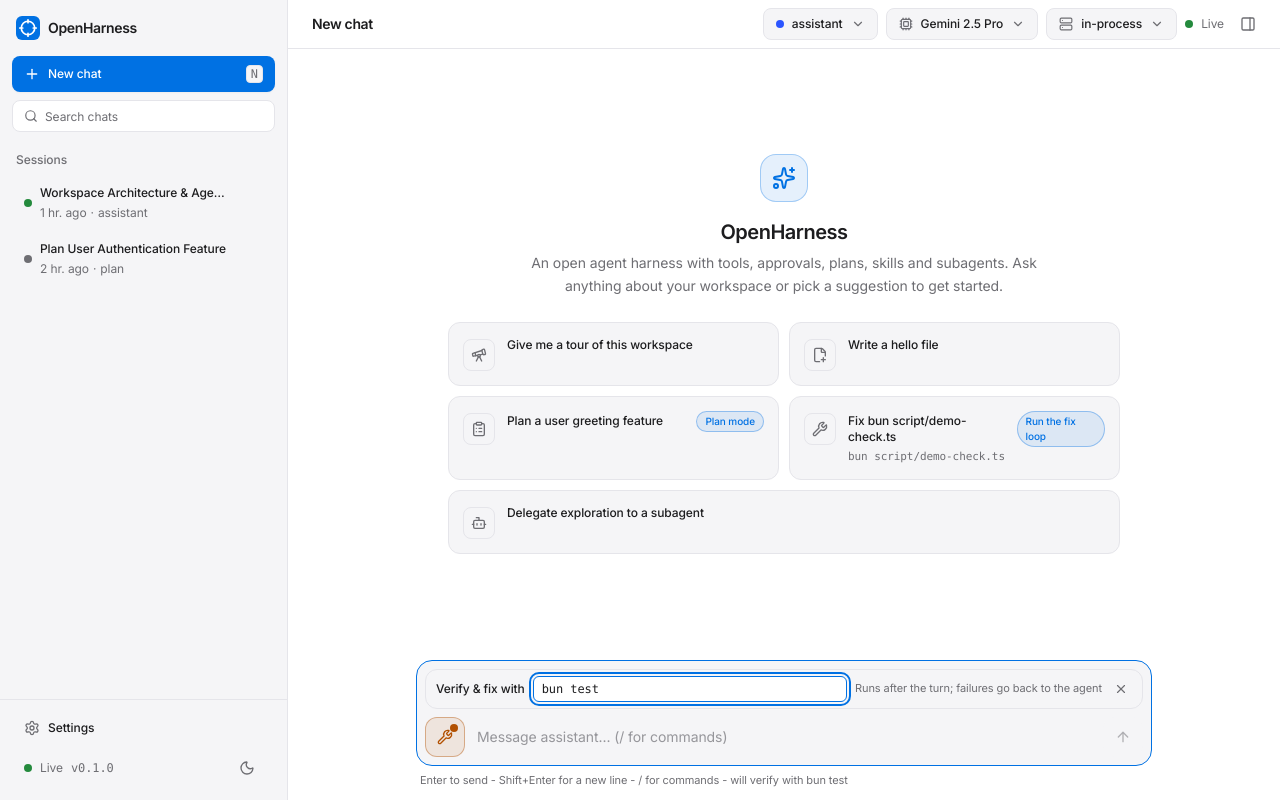
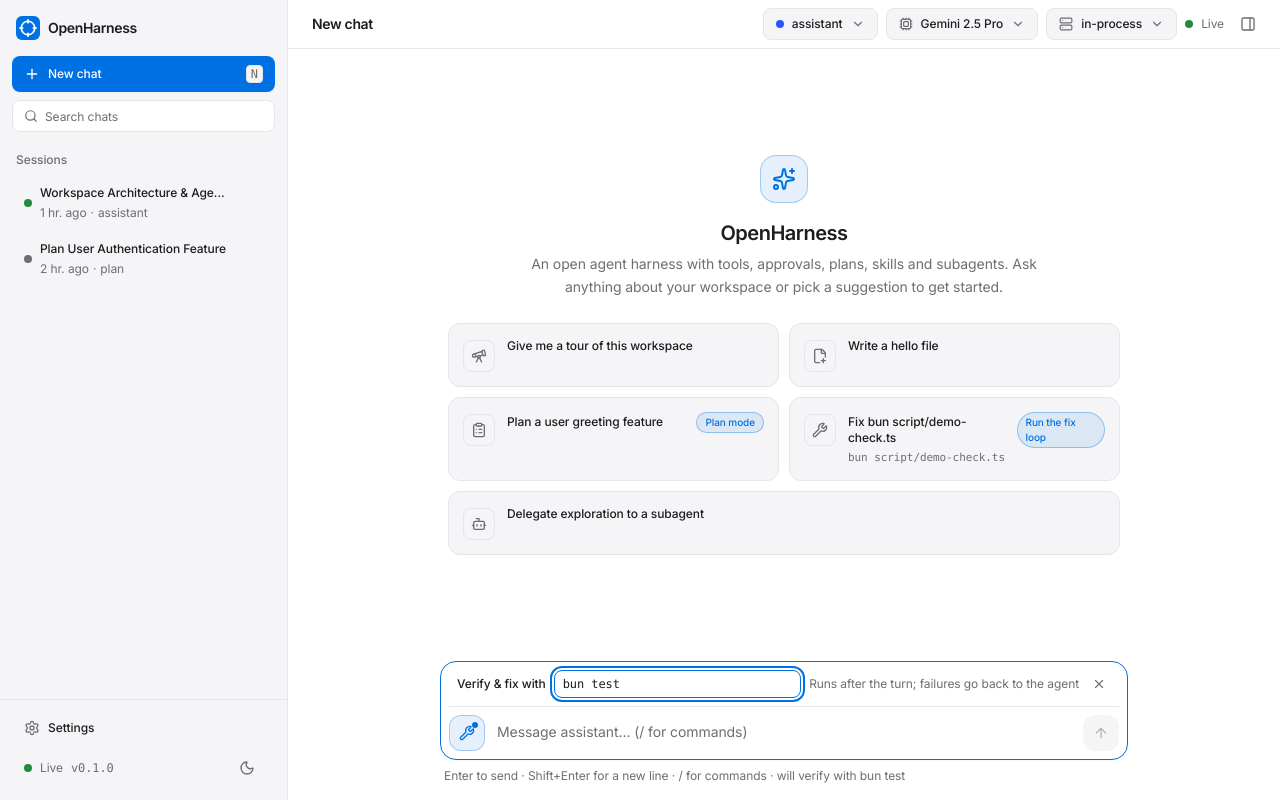
Before and after one commit to nihald2000/OpenHarness, a React (Vite) app: page / in a window 1280 px wide. Both pictures are taken after a click on the button 445 px from the left and 736 px from the top of the page. Built offline with nearby package versions, Linux system fonts and the light colour scheme.

Commit message:
style(phase-6): refine composer, usage/checkpoints popovers, and permission prompt

```diff
--- a/src/components/composer.tsx
+++ b/src/components/composer.tsx
@@ -206,14 +206,14 @@
       : undefined;
 
   return (
-    <div className="mx-auto w-full max-w-3xl px-4 pb-3">
+    <div className="mx-auto w-full max-w-[720px] px-4 pb-4">
       <div className="relative">
         {slashOpen && (
           <div
             id={slashListboxId}
             role="listbox"
             aria-label="Slash commands"
-            className="absolute bottom-full left-0 right-0 z-30 mb-2 max-h-64 overflow-y-auto rounded-xl border border-border bg-elev p-1.5 shadow-xl shadow-black/25 animate-fade-in"
+            className="absolute bottom-full left-0 right-0 z-30 mb-2 max-h-64 overflow-y-auto rounded-xl border border-border bg-bg p-1 shadow-menu animate-fade-in"
           >
             {matchingCommands.map((cmd, idx) => {
               const isSelected = idx === slashIndex;
@@ -228,8 +228,8 @@
                     e.preventDefault();
                     pickCommand(cmd);
                   }}
-                  className={`flex cursor-pointer items-center justify-between gap-3 rounded-lg px-2.5 py-2 text-xs ${
-                    isSelected ? "bg-hover text-fg" : "text-fg hover:bg-hover/60"
+                  className={`flex cursor-pointer items-center justify-between gap-3 rounded-lg px-3 py-2 text-xs transition-colors duration-150 ease-out ${
+                    isSelected ? "bg-hover text-fg" : "text-fg hover:bg-hover/70"
                   }`}
                 >
                   <div className="flex min-w-0 items-center gap-2">
@@ -245,7 +245,7 @@
                     )}
                   </div>
                   {cmd.agent && (
-                    <span className="shrink-0 font-mono text-[10px] text-muted">
+                    <span className="shrink-0 font-mono text-xs text-muted">
                       {cmd.agent}
                     </span>
                   )}
@@ -256,12 +256,12 @@
         )}
 
         <div
-          className={`rounded-2xl border bg-elev p-2 transition-colors focus-within:border-accent ${
-            verifyEnabled ? "border-warning/50" : "border-border"
-          } ${disabled ? "opacity-40 pointer-events-none" : ""}`}
+          className={`rounded-2xl border border-border bg-elev p-2 shadow-card transition-colors duration-150 ease-out focus-within:border-accent focus-within:bg-bg ${
+            disabled ? "opacity-40 pointer-events-none" : ""
+          }`}
         >
           {verifyEnabled && (
-            <div className="mb-2 flex flex-wrap items-center gap-2 rounded-xl border border-border bg-subtle px-2.5 py-1.5 text-xs">
+            <div className="mb-2 flex flex-wrap items-center gap-2 border-b border-border px-2 pb-2 text-xs">
               <span className="font-medium text-fg">Verify &amp; fix with</span>
               <input
                 ref={verifyInputRef}
@@ -280,14 +280,14 @@
                 }}
                 placeholder="bun test"
                 aria-label="Verify and fix command"
-                className="min-w-[10rem] flex-1 rounded-md border border-border bg-bg px-2 py-1 font-mono text-xs text-fg placeholder:text-muted/70 focus-visible:border-accent"
+                className="h-7 min-w-[10rem] flex-1 rounded-lg border border-border bg-bg px-2 font-mono text-xs text-fg placeholder:text-muted focus-visible:border-accent"
               />
               {trimmedCmd ? (
-                <span className="text-[11px] text-muted">
+                <span className="text-xs text-muted">
                   Runs after the turn; failures go back to the agent
                 </span>
               ) : (
-                <span className="text-[11px] font-medium text-warning">
+                <span className="text-xs font-medium text-warning">
                   Enter a command to enable
                 </span>
               )}
@@ -296,7 +296,7 @@
                 onClick={() => updateVerifyEnabled(false)}
                 aria-label="Disable verify and fix"
                 title="Disable verify and fix"
-                className="rounded-md p-1 text-muted hover:bg-hover hover:text-fg"
+                className="touch-target inline-flex size-6 items-center justify-center rounded-lg text-muted transition-colors duration-150 ease-out hover:bg-hover hover:text-fg"
               >
                 <X className="size-3.5" aria-hidden="true" />
               </button>
@@ -316,16 +316,16 @@
               aria-label="Verify & fix toggle"
               title="Verify & fix toggle"
               aria-pressed={verifyEnabled}
-              className={`relative inline-flex size-10 shrink-0 items-center justify-center rounded-xl border transition-colors ${
+              className={`touch-target relative inline-flex size-9 shrink-0 items-center justify-center rounded-xl border transition-colors duration-150 ease-out ${
                 verifyEnabled
-                  ? "border-warning/40 bg-warning/10 text-warning"
+                  ? "border-accent/30 bg-accent/10 text-accent"
                   : "border-transparent text-muted hover:bg-hover hover:text-fg"
               }`}
             >
               <Wrench className="size-4" aria-hidden="true" />
               {verifyEnabled && trimmedCmd && (
                 <span
-                  className="absolute top-1.5 right-1.5 size-2 rounded-full bg-warning"
+                  className="absolute top-1.5 right-1.5 size-1.5 rounded-full bg-accent"
                   aria-hidden="true"
                 />
               )}
@@ -345,7 +345,7 @@
               aria-expanded={slashOpen}
               aria-controls={slashOpen ? slashListboxId : undefined}
               aria-activedescendant={activeCmdId}
-              className="max-h-60 min-h-[2.5rem] flex-1 resize-none bg-transparent py-2 px-1 text-[14px] leading-6 text-fg placeholder:text-muted/70 focus:outline-none"
+              className="max-h-60 min-h-[2.25rem] flex-1 resize-none bg-transparent py-1.5 px-1 text-sm leading-normal text-fg placeholder:text-muted focus:outline-none"
             />
 
             {active ? (
@@ -355,13 +355,13 @@
                 disabled={stopping}
                 aria-label="Stop"
                 title="Stop"
-                className="inline-flex size-10 shrink-0 items-center justify-center rounded-xl bg-danger/15 text-danger transition-colors hover:bg-danger/25 disabled:opacity-40"
+                className="touch-target inline-flex size-9 shrink-0 items-center justify-center rounded-xl bg-danger/15 text-danger transition-colors duration-150 ease-out hover:bg-danger/25 disabled:opacity-40"
               >
                 {stopping ? (
                   <Spinner className="size-4" />
                 ) : (
                   <Square
-                    className="size-4 fill-current"
+                    className="size-3.5 fill-current"
                     aria-hidden="true"
                   />
                 )}
@@ -373,10 +373,10 @@
                 disabled={!canSend}
                 aria-label="Send message"
                 title="Send message"
-                className={`inline-flex size-10 shrink-0 items-center justify-center rounded-xl transition-colors ${
+                className={`touch-target inline-flex size-9 shrink-0 items-center justify-center rounded-xl transition-colors duration-150 ease-out ${
                   canSend
                     ? "bg-accent text-accent-fg hover:bg-accent-strong"
-                    : "bg-subtle text-muted opacity-50 pointer-events-none"
+                    : "bg-hover text-muted opacity-50 pointer-events-none"
                 }`}
               >
                 {sending ? (
@@ -389,11 +389,11 @@
           </div>
         </div>
 
-        <div className="mt-1.5 hidden md:flex items-center justify-between px-1 text-[11px] text-muted">
+        <div className="mt-2 hidden md:flex items-center justify-between px-1 text-xs text-muted">
           <span>
-            Enter to send - Shift+Enter for a new line - / for commands
+            Enter to send · Shift+Enter for a new line · / for commands
             {verifyEnabled && trimmedCmd
-              ? ` - will verify with ${trimmedCmd}`
+              ? ` · will verify with ${trimmedCmd}`
               : ""}
           </span>
           {isPlanMode && <span>plan mode is read-only</span>}
--- a/src/components/permission-prompt.tsx
+++ b/src/components/permission-prompt.tsx
@@ -40,9 +40,9 @@
       role="alertdialog"
       aria-labelledby="oh-perm-title"
       aria-describedby="oh-perm-desc"
-      className="mx-auto w-full max-w-3xl px-4 pb-2 animate-fade-in"
+      className="mx-auto w-full max-w-[720px] px-4 pb-2 animate-fade-in"
     >
-      <div className="rounded-xl border border-warning/50 bg-elev p-3.5 shadow-xl shadow-black/25">
+      <div className="overflow-hidden rounded-xl border border-warning/35 bg-elev p-4 shadow-card">
         <div className="flex flex-wrap items-start justify-between gap-2">
           <div className="flex items-center gap-2">
             <ShieldAlert
@@ -59,17 +59,17 @@
           )}
         </div>
 
-        <div id="oh-perm-desc" className="mt-2 space-y-1.5 text-xs text-muted">
+        <div id="oh-perm-desc" className="mt-2 space-y-2 text-xs text-muted">
           {current.pattern && (
-            <div className="flex items-center gap-1.5">
+            <div className="flex items-center gap-2">
               <span>Pattern:</span>
-              <code className="rounded border border-border bg-code px-1.5 py-0.5 font-mono text-[11px] text-fg">
+              <code className="rounded border border-border bg-code px-2 py-0.5 font-mono text-xs text-fg">
                 {current.pattern}
               </code>
             </div>
           )}
           {metaInput !== undefined && (
-            <pre className="max-h-32 overflow-auto rounded-lg border border-border bg-code p-2 font-mono text-[11px] text-fg whitespace-pre-wrap">
+            <pre className="max-h-32 overflow-auto rounded-lg bg-code p-3 font-mono text-xs text-fg whitespace-pre-wrap">
               {stringify(metaInput)}
             </pre>
           )}
@@ -80,7 +80,7 @@
             type="button"
             disabled={busy !== null}
             onClick={() => handleReply("reject")}
-            className="inline-flex h-8 items-center gap-1.5 rounded-lg border border-danger/40 bg-danger/10 px-3 text-xs font-medium text-danger transition-colors hover:bg-danger/20 disabled:opacity-40"
+            className="touch-target inline-flex h-8 items-center gap-2 rounded-lg border border-danger/35 bg-danger/10 px-3 text-xs font-medium text-danger transition-colors duration-150 ease-out hover:bg-danger/15 disabled:opacity-40"
           >
             {busy === "reject" && <Spinner className="size-3" />}
             <span>Reject</span>
@@ -90,7 +90,7 @@
             type="button"
             disabled={busy !== null}
             onClick={() => handleReply("always")}
-            className="inline-flex h-8 items-center gap-1.5 rounded-lg border border-border bg-subtle px-3 text-xs font-medium text-fg transition-colors hover:bg-hover disabled:opacity-40"
+            className="touch-target inline-flex h-8 items-center gap-2 rounded-lg border border-border bg-bg px-3 text-xs font-medium text-fg transition-colors duration-150 ease-out hover:bg-hover disabled:opacity-40"
           >
             {busy === "always" && <Spinner className="size-3" />}
             <span>Always</span>
@@ -101,7 +101,7 @@
             type="button"
             disabled={busy !== null}
             onClick={() => handleReply("once")}
-            className="inline-flex h-8 items-center gap-1.5 rounded-lg bg-accent px-3 text-xs font-medium text-accent-fg transition-colors hover:bg-accent-strong disabled:opacity-40"
+            className="touch-target inline-flex h-8 items-center gap-2 rounded-lg bg-accent px-3 text-xs font-medium text-accent-fg transition-colors duration-150 ease-out hover:bg-accent-strong disabled:opacity-40"
           >
             {busy === "once" && <Spinner className="size-3" />}
             <span>Allow once</span>
```
Also changed, not shown: src/components/checkpoints-popover.tsx (+22 -19 lines), src/components/usage-popover.tsx (+10 -10 lines).
